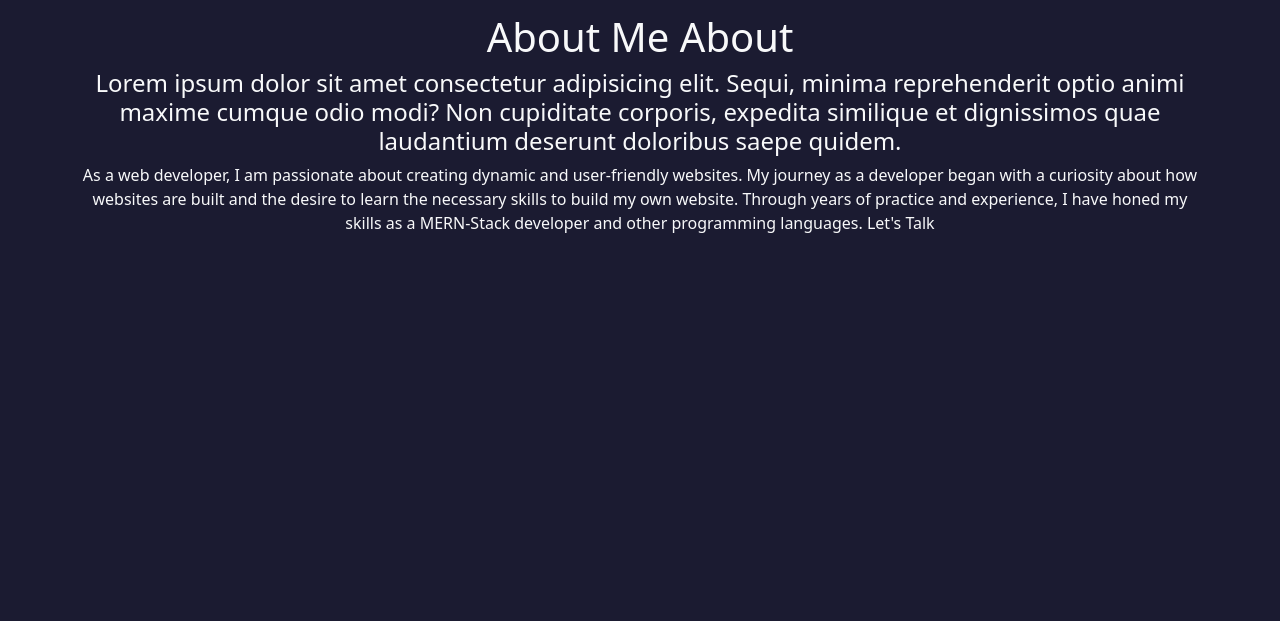
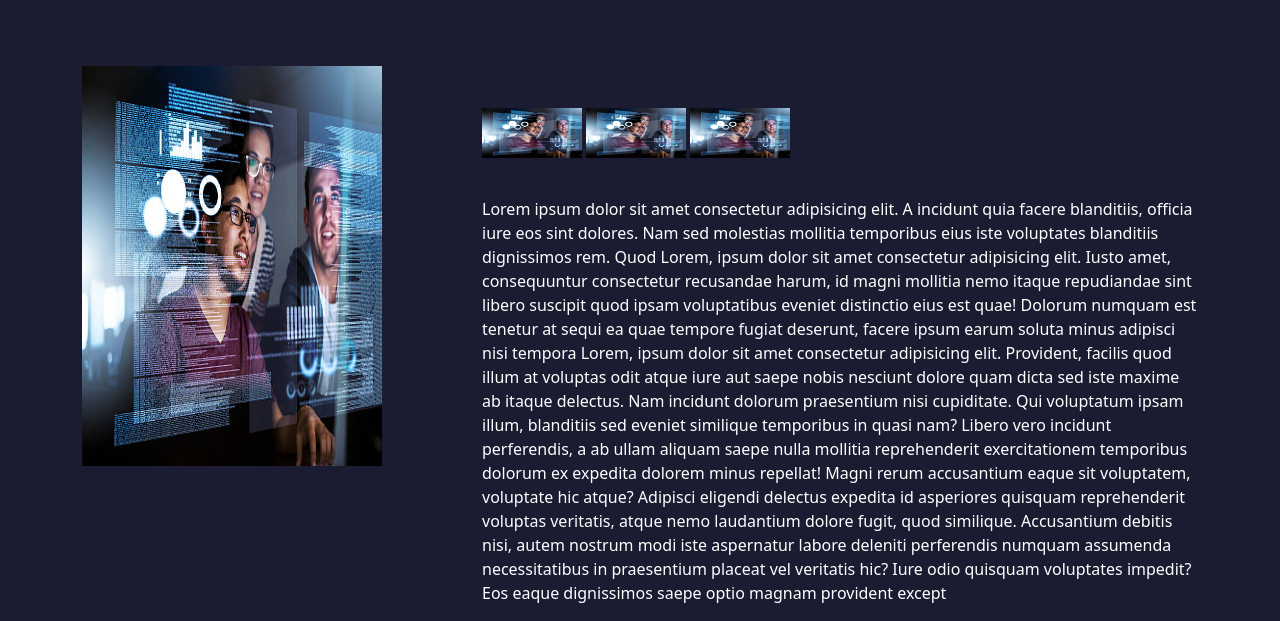
Before and after one commit to mikeisnotakid/secondportfolio, a plain HTML site: page index.html in a window 1280 px wide. Shown: the part 770-1391 px from the top of the page. Before the commit the page ends 1021 px from the top, so only its background shows below. Drawn offline with nearby package versions, Linux system fonts and the light colour scheme.

Commit message:
new version with flex box

```diff
--- a/index.html
+++ b/index.html
@@ -13,6 +13,8 @@
 </head>
 
 <body>
+    <!-- first container -->
+
     <div class="container text-center">
         <p class="text-light text-center pt-3">Hello I'm</p>
 
@@ -23,52 +25,70 @@
         <button type="button" class="btn btn-light mydiv">Light</button>
         <button type="button" class="btn btn-light mydiv my-4">Light</button>
 
-
-
-        <div class="imgdiv mx-auto">
+        <div class="imgdiv  mx-auto">
             <img src="./images/WhatsApp_Image_2024-02-06_at_23.19.18_6b25e921-removebg-preview-removebg-preview.png"
                 alt="myprofileimg">
 
         </div>
-        <!--
-        <div class="container my-5" style="max-width: 435px; position: relative;">
-            <nav class=" bg-body-tertiary">
-                <div class="container">
-                    Navbar
-                </div>
-            </nav>
-        </div>
 
-    </div> -->
+    </div>
 
-        <p class="text-light text-center">Get To Know</p>
-        <h1 class="text-light text-center">About Me
-            About </h1>
+    <!-- second container  -->
+    <div class="container">
 
-        <div class="conntainer text-light" style="display: block;">
-            <h4>Lorem ipsum dolor sit amet consectetur adipisicing elit. Sequi, minima reprehenderit optio animi maxime
-                cumque odio modi? Non cupiditate corporis, expedita similique et dignissimos quae laudantium deserunt
-                doloribus saepe quidem.</h4>
+        <div class="aboutmecontainer">
+            <div class="aboutmeprfoleimg">
+                <img src="./images/exampleimgforaboutmepage.jpg" style="width: 300px; height: 400px;" alt="">
 
+            </div>
 
-            <p> As a web developer, I am passionate about creating dynamic and user-friendly websites. My journey as a
-                developer
-                began with a curiosity about how websites are built and the desire to learn the necessary skills to
-                build my
-                own
-                website. Through years of practice and experience, I have honed my skills as a MERN-Stack developer and
-                other
-                programming languages.
+            <div class="aboutmecontent">
+                <img src="./images/exampleimgforaboutmepage.jpg" style="width: 100px; height: 50px;" alt="">
+                <img src="./images/exampleimgforaboutmepage.jpg" style="width: 100px; height: 50px;" alt="">
+                <img src="./images/exampleimgforaboutmepage.jpg" style="width: 100px; height: 50px;" alt="">
 
-                Let's Talk
-            </p>
+                <p>Lorem ipsum dolor sit amet consectetur adipisicing elit. A incidunt quia facere blanditiis, officia
+                    iure
+                    eos sint dolores. Nam sed molestias mollitia temporibus eius iste voluptates blanditiis dignissimos
+                    rem.
+                    Quod Lorem, ipsum dolor sit amet consectetur adipisicing elit. Iusto amet, consequuntur consectetur
+                    recusandae harum, id magni mollitia nemo itaque repudiandae sint libero suscipit quod ipsam
+                    voluptatibus
+                    eveniet distinctio eius est quae! Dolorum numquam est tenetur at sequi ea quae tempore fugiat
+                    deserunt,
+                    facere ipsum earum soluta minus adipisci nisi tempora Lorem, ipsum dolor sit amet consectetur
+                    adipisicing elit. Provident, facilis quod illum at voluptas odit atque iure aut saepe nobis nesciunt
+                    dolore quam dicta sed iste maxime ab itaque delectus. Nam incidunt dolorum praesentium nisi
+                    cupiditate.
+                    Qui voluptatum ipsam illum, blanditiis sed eveniet similique temporibus in quasi nam? Libero vero
+                    incidunt perferendis, a ab ullam aliquam saepe nulla mollitia reprehenderit exercitationem
+                    temporibus
+                    dolorum ex expedita dolorem minus repellat! Magni rerum accusantium eaque sit voluptatem, voluptate
+                    hic
+                    atque? Adipisci eligendi delectus expedita id asperiores quisquam reprehenderit voluptas veritatis,
+                    atque nemo laudantium dolore fugit, quod similique. Accusantium debitis nisi, autem nostrum modi
+                    iste
+                    aspernatur labore deleniti perferendis numquam assumenda necessitatibus in praesentium placeat vel
+                    veritatis hic? Iure odio quisquam voluptates impedit? Eos eaque dignissimos saepe optio magnam
+                    provident
+                    except</p>
+
+            </div>
+
 
         </div>
 
+    </div>
 
-        <script src="https://cdn.jsdelivr.net/npm/bootstrap@5.3.2/dist/js/bootstrap.bundle.min.js"
-            integrity="sha384-C6RzsynM9kWDrMNeT87bh95OGNyZPhcTNXj1NW7RuBCsyN/o0jlpcV8Qyq46cDfL"
-            crossorigin="anonymous"></script>
+
+
+
+
+
+    <!-- bootstrap link  -->
+    <script src="https://cdn.jsdelivr.net/npm/bootstrap@5.3.2/dist/js/bootstrap.bundle.min.js"
+        integrity="sha384-C6RzsynM9kWDrMNeT87bh95OGNyZPhcTNXj1NW7RuBCsyN/o0jlpcV8Qyq46cDfL"
+        crossorigin="anonymous"></script>
 </body>
 
 </html>
--- a/styles/style.css
+++ b/styles/style.css
@@ -15,5 +15,25 @@ img {
     border-radius: 143px 145px 0px 0px;
     -webkit-border-radius: 143px 145px 0px 0px;
     -moz-border-radius: 143px 145px 0px 0px;
-    background-color: rgb(53, 105, 153);
+    background-color: rgba(89, 131, 252, 1);
+    background-image: radial-gradient(circle, rgba(89, 131, 252, 1) 44%, rgba(41, 53, 86, 1) 100%);
+    margin-bottom: 200px;
 }
+.aboutmecontainer{
+    display: flex;
+    gap: 100px;
+    color: white;
+}
+
+
+@media (max-width: 1250px){
+    .aboutmecontainer{
+        flex-direction: column;
+        align-items: center;
+        flex-basis: 100px;
+    }
+    .aboutmecontent{
+        justify-content: center;
+    }
+
+}
```
Also changed, not shown: images/exampleimgforaboutmepage.jpg (added).
